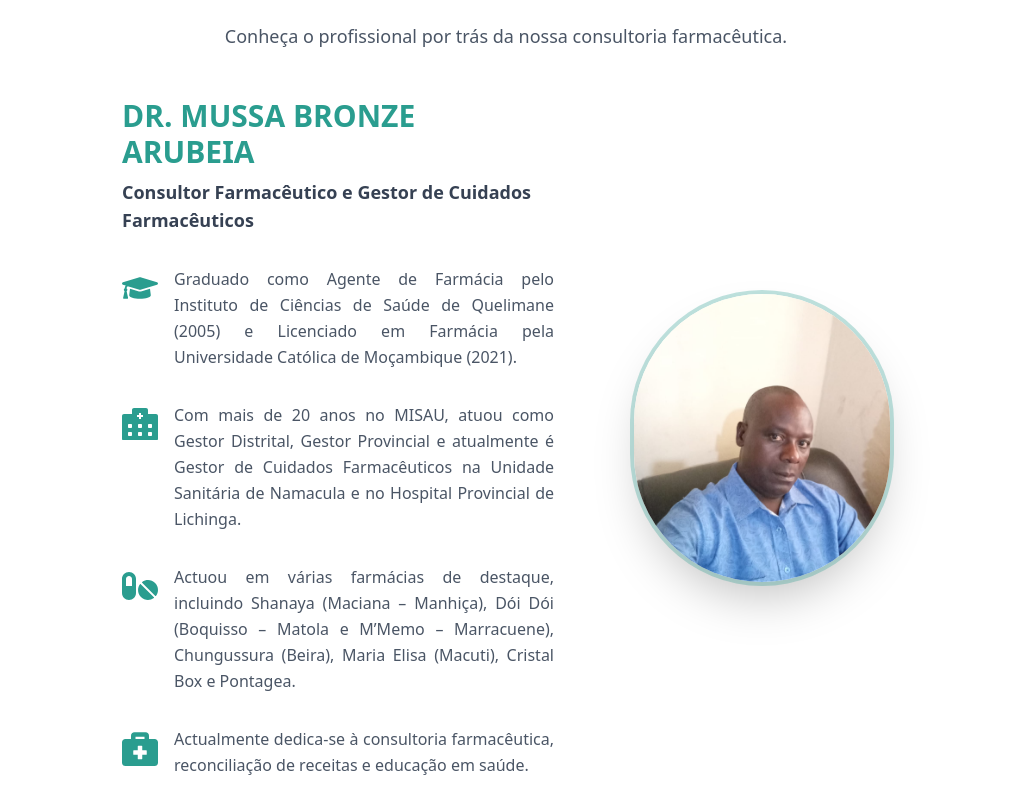
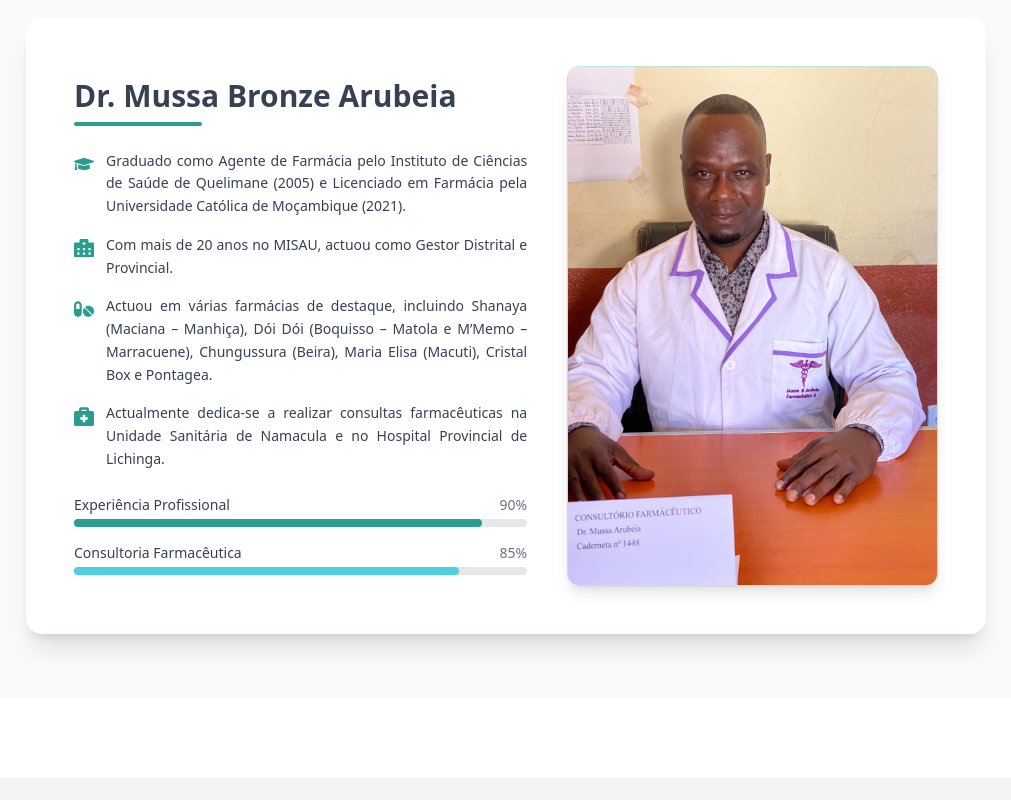
Before and after one commit to Antonio-Massumira/pharmacy-consultancy, a Next.js app: page / in a window 1280 px wide. Shown: the part 780-1580 px from the top of the page, without its empty margins (134-1145 px from the left). Built offline with nearby package versions, Linux system fonts and the light colour scheme.

Commit message:
updated all components

```diff
--- a/src/components/AboutSection.js
+++ b/src/components/AboutSection.js
@@ -1,6 +1,6 @@
 'use client';
 
-import { FaPills, FaFilePrescription, FaBriefcaseMedical } from 'react-icons/fa';
+import { FaPills, FaFilePrescription, FaBriefcaseMedical, FaHeartbeat } from 'react-icons/fa';
 
 export default function AboutSection() {
   const cards = [
@@ -19,11 +19,16 @@ export default function AboutSection() {
       description: "Orientação para abertura de farmácia, gestão de medicamentos e assuntos relacionados.",
       icon: <FaBriefcaseMedical className="text-4xl text-[#2A9D8F]" />
     },
+    {
+      title: "Acompanhamento Farmacoterapêutico",
+      description: "Acompanhamos pacientes com doenças crônicas como hipertensão, diabetes, doenças cardíacas e respiratórias.",
+      icon: <FaHeartbeat className="text-4xl text-[#2A9D8F]" />
+    },
   ];
 
   return (
-    <div className="container mx-auto py-16 px-6 md:px-12">
-      <div className="grid grid-cols-1 md:grid-cols-3 gap-10 text-center">
+    <div className="container mx-auto py-16 px-6">
+      <div className="grid grid-cols-1 md:grid-cols-2 gap-10 text-center">
         {cards.map((card, index) => (
           <div
             key={index}
--- a/src/components/HeroCarousel.js
+++ b/src/components/HeroCarousel.js
@@ -5,7 +5,7 @@ import Image from "next/image";
 export default function HeroCarousel() {
   return (
     <section className="bg-[#f9fafb]">
-      <div className="container max-w-[90%] mx-auto px-3 py-16 flex flex-col md:flex-row items-center gap-4 xl:gap-20">
+      <div className="container mx-auto flex flex-col md:flex-row py-4 px-6">
         {/* Texto à esquerda */}
         <div className="w-full md:w-[50%] flex flex-col justify-center items-start text-left">
           <h1 className="text-[#2A9D8F] text-3xl sm:text-4xl md:text-5xl font-black tracking-tight leading-tight drop-shadow-sm">
@@ -19,7 +19,7 @@ export default function HeroCarousel() {
           </p>
           <a href="#sobre" className="block w-fit">
             <button
-              className="mt-6 bg-gradient-to-r from-[#2A9D8F] to-[#21867A] text-white font-semibold px-6 py-3 rounded-xl shadow-xl
+              className="mt-6 mb-2 bg-gradient-to-r from-[#2A9D8F] to-[#21867A] text-white font-semibold px-6 py-3 rounded-xl shadow-xl
            hover:scale-105 hover:brightness-110 transition-all duration-300 flex items-center gap-2"
             >
               Saber Mais
@@ -39,7 +39,7 @@ export default function HeroCarousel() {
         {/* Imagem à direita */}
         <div className="w-full md:w-[50%] aspect-[4/3] relative rounded-2xl overflow-hidden shadow-2xl">
           <Image
-            src="/images/Arubeia_hero.jpg"
+            src="/images/Arubeia.jpg"
             alt="Imagem de farmácia"
             fill
             priority
--- a/src/components/Information.js
+++ b/src/components/Information.js
@@ -6,83 +6,94 @@ import {
   FaGraduationCap,
   FaHospitalAlt,
   FaPills,
-  FaBriefcaseMedical
+  FaBriefcaseMedical,
 } from 'react-icons/fa';
 
 export default function InformationSection() {
+  const bioItems = [
+    {
+      icon: <FaGraduationCap className="text-[#2A9D8F] text-xl" />,
+      text: `Graduado como Agente de Farmácia pelo Instituto de Ciências de Saúde de Quelimane (2005) e Licenciado em Farmácia pela Universidade Católica de Moçambique (2021).`,
+    },
+    {
+      icon: <FaHospitalAlt className="text-[#2A9D8F] text-xl" />,
+      text: `Com mais de 20 anos no MISAU, actuou como Gestor Distrital e Provincial.`,
+    },
+    {
+      icon: <FaPills className="text-[#2A9D8F] text-xl" />,
+      text: `Actuou em várias farmácias de destaque, incluindo Shanaya (Maciana – Manhiça), Dói Dói (Boquisso – Matola e M’Memo – Marracuene), Chungussura (Beira), Maria Elisa (Macuti), Cristal Box e Pontagea.`,
+    },
+    {
+      icon: <FaBriefcaseMedical className="text-[#2A9D8F] text-xl" />,
+      text: `Actualmente dedica-se a realizar consultas farmacêuticas na Unidade Sanitária de Namacula e no Hospital Provincial de Lichinga.`,
+    },
+  ];
+
   return (
-    <section className="bg-white py-2 px-6 md:px-16 lg:px-32 scroll-mt-24">
-      {/* Título principal */}
-      <div className="text-center mb-12">
-        <p className="text-gray-600 text-lg max-w-2xl mx-auto">
-          Conheça o profissional por trás da nossa consultoria farmacêutica.
-        </p>
+      <section className="bg-gray-50 py-16 sm:px-8 scroll-mt-24">
+        <div className="max-w-6xl mx-auto bg-white rounded-2xl shadow-xl hover:shadow-2xl transition-all duration-300 hover:-translate-y-1 p-6 sm:p-10 md:p-12 flex flex-col md:flex-row gap-10 items-center">
+
+          {/* Conteúdo à esquerda */}
+          <motion.div
+              className="w-full md:w-[55%] space-y-6"
+              initial={{ opacity: 0, x: -40 }}
+              whileInView={{ opacity: 1, x: 0 }}
+              transition={{ duration: 1 }}
+              viewport={{ once: true }}
+          >
+            <div>
+              <h2 className="text-3xl text-left font-bold text-gray-700">Dr. Mussa Bronze Arubeia</h2>
+              <hr className="bg-[#2A9D8F] h-1 my-2 border-0 rounded w-32" />
             </div>
 
-      <div className="max-w-6xl mx-auto flex flex-col md:flex-row items-center gap-12 md:gap-20">
-        {/* Texto à esquerda com animação */}
-        <motion.div
-          className="w-full md:w-2/3"
-          initial={{ opacity: 0, x: -40 }}
-          whileInView={{ opacity: 1, x: 0 }}
-          transition={{ duration: 2 }}
-          viewport={{ once: true }}
-        >
-          <h2 className="text-3xl font-extrabold text-[#2A9D8F] text-left uppercase mb-2">
-            dr. Mussa Bronze Arubeia
-          </h2>
-          <h3 className="text-lg text-left text-gray-700 font-semibold mb-8">
-            Consultor Farmacêutico e Gestor de Cuidados Farmacêuticos
-          </h3>
+            <div className="space-y-4 text-gray-700 text-sm leading-relaxed">
+              {bioItems.map(({ icon, text }, i) => (
+                  <div key={i} className="flex items-start gap-3">
+                    <div className="pt-1">{icon}</div>
+                    <p className="text-justify">{text}</p>
+                  </div>
+              ))}
+            </div>
 
-          <div className="space-y-8 text-gray-600 text-base leading-relaxed">
-            {[
-              {
-                icon: <FaGraduationCap className="text-[#2A9D8F] text-4xl mt-1 shrink-0" />,
-                text: `Graduado como Agente de Farmácia pelo Instituto de Ciências de Saúde de Quelimane (2005) e Licenciado em Farmácia pela Universidade Católica de Moçambique (2021).`
-              },
-              {
-                icon: <FaHospitalAlt className="text-[#2A9D8F] text-4xl mt-1 shrink-0" />,
-                text: `Com mais de 20 anos no MISAU, atuou como Gestor Distrital, Gestor Provincial e atualmente é Gestor de Cuidados Farmacêuticos na Unidade Sanitária de Namacula e no Hospital Provincial de Lichinga.`
-              },
-              {
-                icon: <FaPills className="text-[#2A9D8F] text-4xl mt-1 shrink-0" />,
-                text: `Actuou em várias farmácias de destaque, incluindo Shanaya (Maciana – Manhiça), Dói Dói (Boquisso – Matola e M’Memo – Marracuene), Chungussura (Beira), Maria Elisa (Macuti), Cristal Box e Pontagea.`
-              },
-              {
-                icon: <FaBriefcaseMedical className="text-[#2A9D8F] text-4xl mt-1 shrink-0" />,
-                text: `Actualmente dedica-se à consultoria farmacêutica, reconciliação de receitas e educação em saúde.`
-              }
-            ].map(({ icon, text }, i) => (
-              <motion.div
-                key={i}
-                className="flex items-start gap-4"
-                initial={{ opacity: 0, y: 20 }}
-                whileInView={{ opacity: 1, y: 0 }}
-                transition={{ delay: 0.2 * i, duration: 1.2 }}
-                viewport={{ once: true }}
-              >
-                {icon}
-                <p style={{ textAlign: 'justify' }}>{text}</p>
-              </motion.div>
-            ))}
+            {/* Barras de Progresso */}
+            <div className="space-y-4 mt-6">
+              <div>
+                <div className="flex justify-between mb-1">
+                  <span className="text-sm text-gray-700 font-medium">Experiência Profissional</span>
+                  <span className="text-sm text-gray-500">90%</span>
+                </div>
+                <div className="w-full bg-gray-200 rounded-full h-2">
+                  <div className="bg-[#2A9D8F] h-2 rounded-full w-[90%]"></div>
+                </div>
+              </div>
+
+              <div>
+                <div className="flex justify-between mb-1">
+                  <span className="text-sm text-gray-700 font-medium">Consultoria Farmacêutica</span>
+                  <span className="text-sm text-gray-500">85%</span>
+                </div>
+                <div className="w-full bg-gray-200 rounded-full h-2">
+                  <div className="bg-[#4DD0E1] h-2 rounded-full w-[85%]"></div>
+                </div>
+              </div>
             </div>
           </motion.div>
 
-        {/* Imagem à direita com moldura e sombra */}
+          {/* Imagem à direita */}
           <motion.div
-          className="w-full md:w-1/3 flex justify-center"
+              className="w-full md:w-[45%] flex justify-center"
               initial={{ opacity: 0, x: 40 }}
               whileInView={{ opacity: 1, x: 0 }}
-          transition={{ duration: 2 }}
+              transition={{ duration: 1 }}
               viewport={{ once: true }}
           >
-          <div className="w-64 h-64 md:w-72 md:h-72 relative rounded-full overflow-hidden shadow-2xl ring-4 ring-[#2A9D8F]/30">
+            <div className="relative w-full h-[65vh] max-w-sm rounded-xl overflow-hidden border border-[#2A9D8F]/30 shadow-lg">
               <Image
                   src="/images/Arubeia.jpg"
                   alt="Dr. Mussa Bronze Arubeia"
                   fill
-              className="object-cover"
+                  className="object-cover object-center"
+                  priority
               />
             </div>
           </motion.div>
```
Also changed, not shown: src/app/api/send-email/route.js (+8 -6 lines), src/components/ReconciliationForm.js (+18 -4 lines), public/images/Arubeia.jpg. Lines whose indentation alone changed are shown as unchanged.
